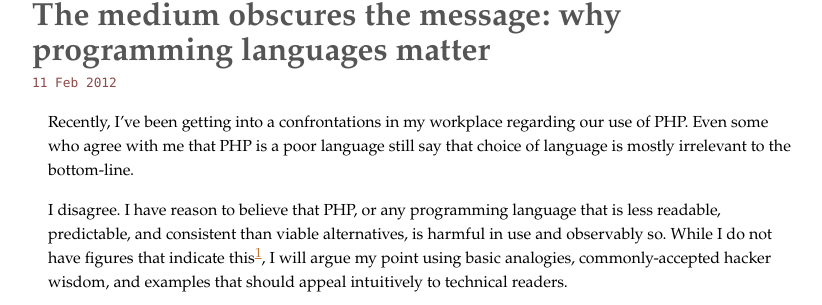
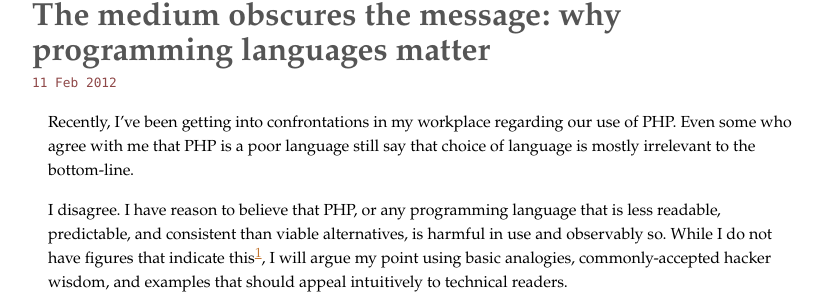
Before and after one commit to jamesob/jamesob.github.io, a Jekyll site: the page built from _posts/2012-2-11-language-matters.md, in a window 1280 px wide and 900 px high. Shown: the part 125-430 px from the top of the window, without its empty margins (238-1060 px from the left). Built offline with Jekyll 4.4.1, drawn with Linux system fonts in a browser that asks for light colours; comment, search, counter and statistics services are not loaded.

Commit message:
grammar mistake

```diff
--- a/_posts/2012-2-11-language-matters.md
+++ b/_posts/2012-2-11-language-matters.md
@@ -4,7 +4,7 @@ layout: post
 published: true
 ---
 
-Recently, I've been getting into a confrontations in my workplace regarding our
+Recently, I've been getting into confrontations in my workplace regarding our
 use of PHP. Even some who agree with me that PHP is a poor language still
 say that choice of language is mostly irrelevant to the bottom-line.
 
```
